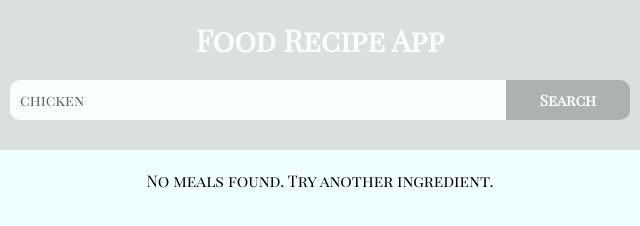
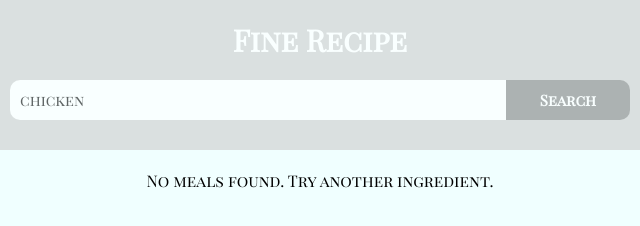
Before and after one commit to IlhanAA/Food-Recipe-App, a plain HTML site: page index.html in a window 1280 px wide. Shown: the full height of the page, 320-960 px from the left. Drawn offline with Linux system fonts and the light colour scheme; no server answers.

Commit message:
changed title

```diff
--- a/index.html
+++ b/index.html
@@ -9,7 +9,7 @@
 
   <body>
     <header>
-      <h1>Food Recipe App</h1>
+      <h1>Fine Recipe</h1>
       <div class="search">
         <input
           type="text"
```
